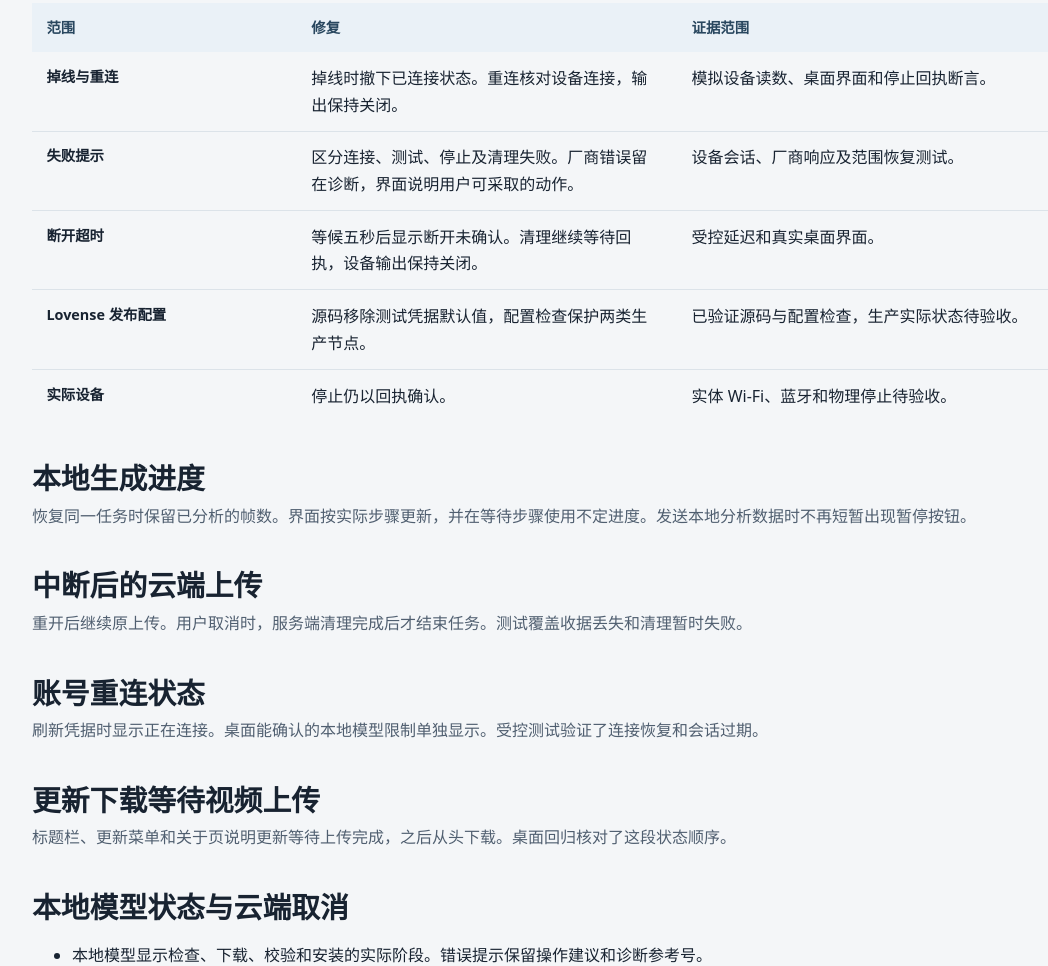
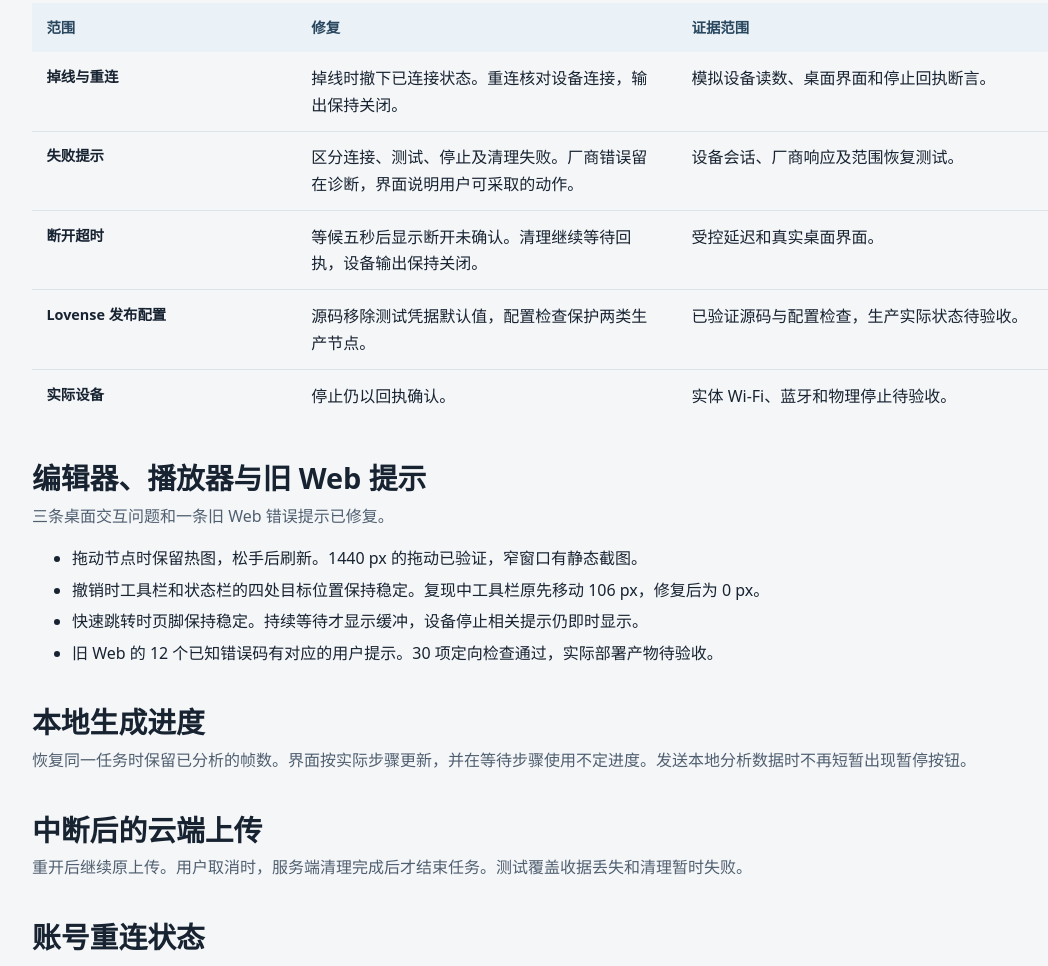
Before and after one commit to RUIooSHI/peakron-release-plan, a plain HTML site: page index.html in a window 1280 px wide. Shown: the part 996-1962 px from the top of the page, without its empty margins (32-1080 px from the left). Drawn offline with Linux system fonts and the light colour scheme.

Commit message:
Publish four existing interaction and Web repairs

```diff
--- a/index.html
+++ b/index.html
@@ -131,7 +131,7 @@
       <aside class="release" aria-label="发布状态与候选">
         <strong>暂缓封板</strong>
         <p>桌面版本 · 公开计划</p>
-        <p><time datetime="2026-11-22">2026-11-22</time> · 本批处理 4 条设备旧记录</p>
+        <p><time datetime="2026-11-22">2026-11-22</time> · 本批修复 4 条既有记录</p>
       </aside>
     </div>
   </header>
@@ -139,6 +139,7 @@
     <div class="wrap">
       <a href="#blockers">封板阻断</a>
       <a href="#device-link-followup">设备修复</a>
+      <a href="#interaction-and-web-errors">交互与旧 Web 文案</a>
       <a href="#local-generation-progress">本地生成进度</a>
       <a href="#cloud-upload-recovery">云端上传恢复</a>
       <a href="#account-capabilities">账号重连</a>
@@ -214,6 +215,19 @@
           <tr><th scope="row">实际设备</th><td data-label="修复">停止仍以回执确认。</td><td data-label="证据范围">实体 Wi-Fi、蓝牙和物理停止待验收。</td></tr>
         </tbody>
       </table>
+    </section>
+
+    <section id="interaction-and-web-errors" aria-labelledby="interaction-and-web-errors-title">
+      <div class="section-head">
+        <h2 id="interaction-and-web-errors-title">编辑器、播放器与旧 Web 提示</h2>
+        <p>三条桌面交互问题和一条旧 Web 错误提示已修复。</p>
+      </div>
+      <ul>
+        <li>拖动节点时保留热图，松手后刷新。1440 px 的拖动已验证，窄窗口有静态截图。</li>
+        <li>撤销时工具栏和状态栏的四处目标位置保持稳定。复现中工具栏原先移动 106 px，修复后为 0 px。</li>
+        <li>快速跳转时页脚保持稳定。持续等待才显示缓冲，设备停止相关提示仍即时显示。</li>
+        <li>旧 Web 的 12 个已知错误码有对应的用户提示。30 项定向检查通过，实际部署产物待验收。</li>
+      </ul>
     </section>
 
     <section id="local-generation-progress" aria-labelledby="local-generation-progress-title">
```
